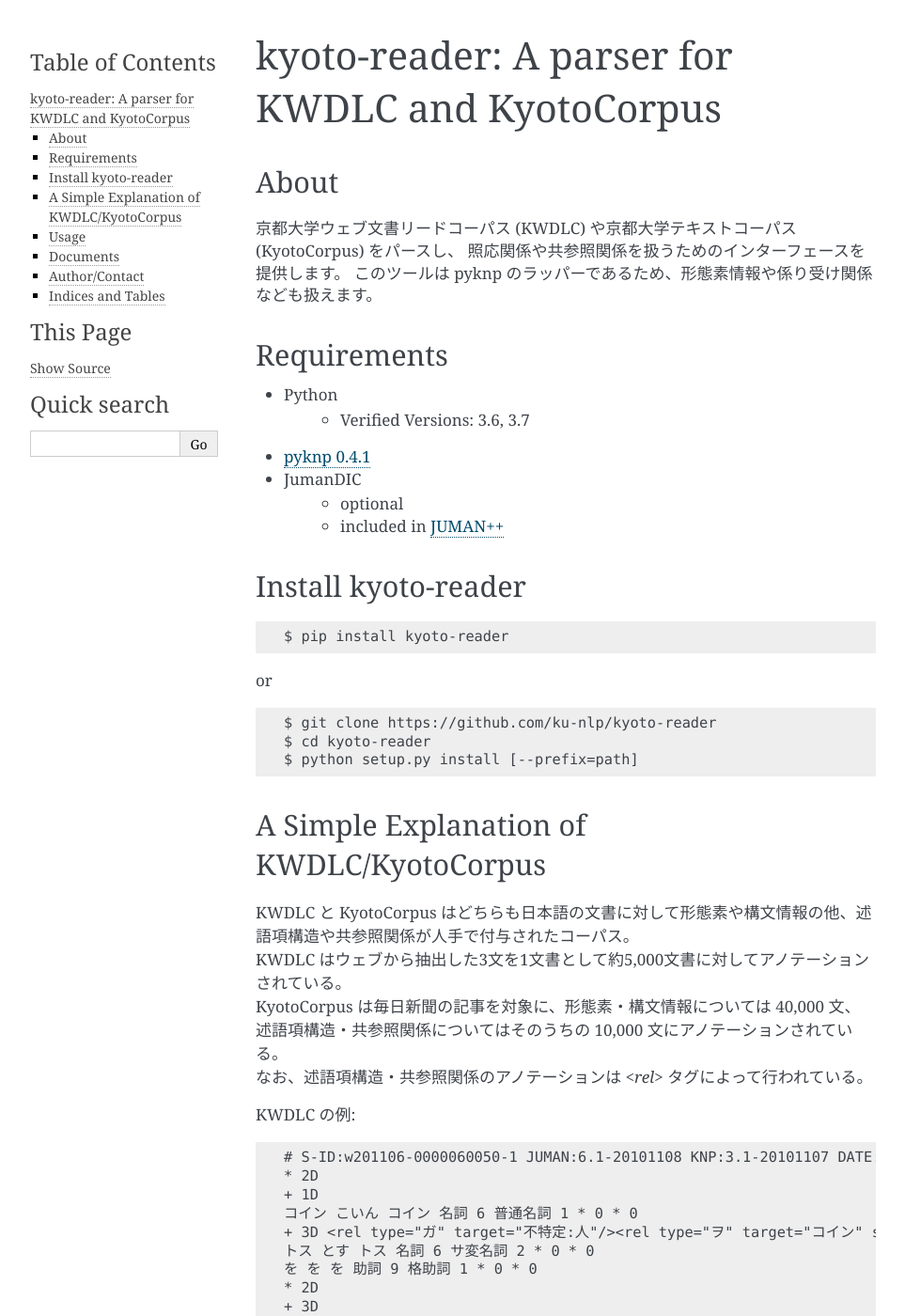
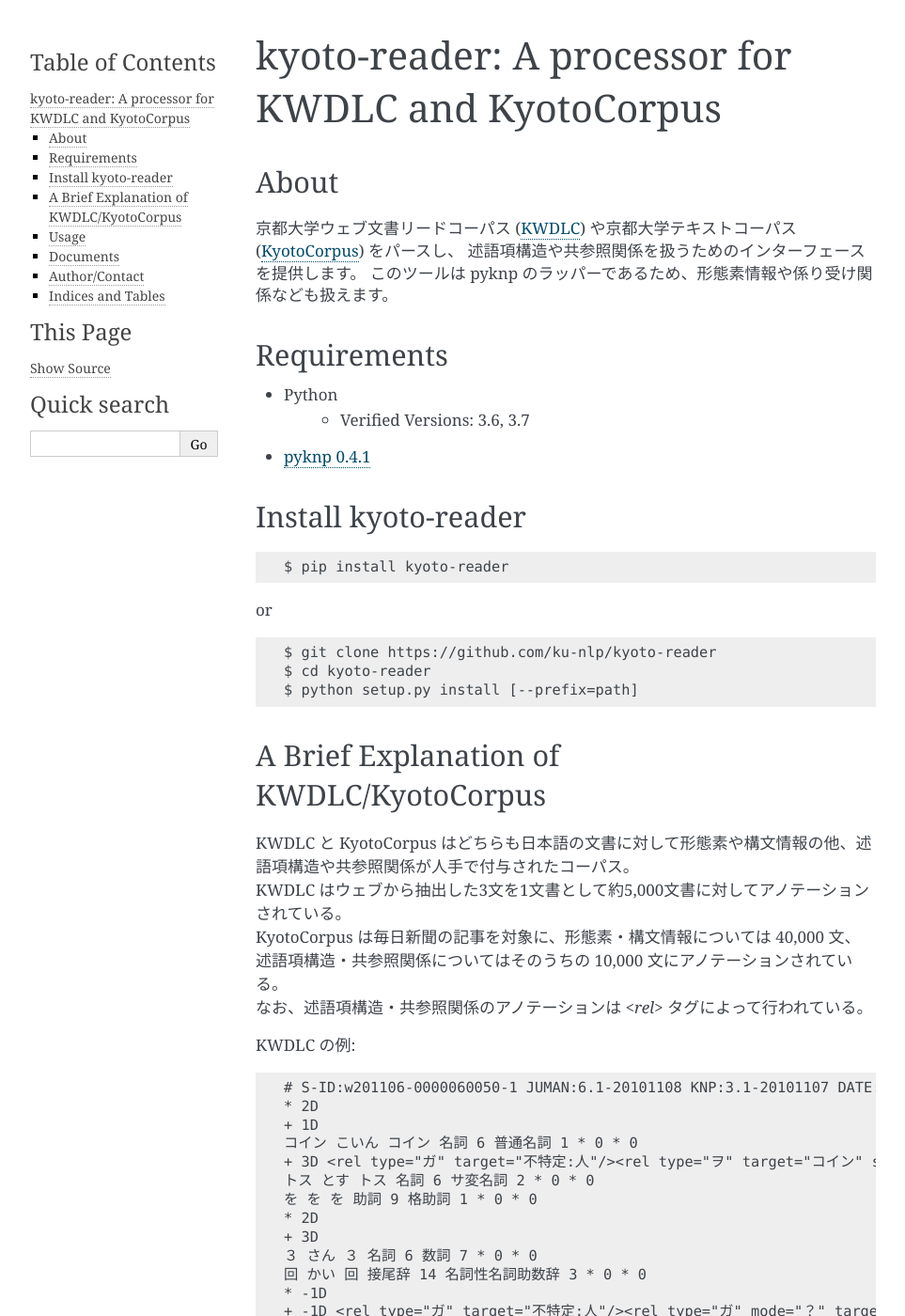
Before and after one commit to ku-nlp/kyoto-reader, a Sphinx documentation site: the page built from docs/source/index.rst, in a window 1280 px wide and 1400 px high. Shown: the whole window at 94% size, without its empty margins (148-1111 px from the left). Built offline with Sphinx 7.4.7, drawn with Linux system fonts in a browser that asks for light colours; the version number could not be read and is left out; some of the changed text lies outside the part shown.

Commit message:
fix documents

```diff
--- a/docs/source/index.rst
+++ b/docs/source/index.rst
@@ -3,17 +3,20 @@
    You can adapt this file completely to your liking, but it should at least
    contain the root `toctree` directive.
 
-================================================
-kyoto-reader: A parser for KWDLC and KyotoCorpus
-================================================
+===================================================
+kyoto-reader: A processor for KWDLC and KyotoCorpus
+===================================================
 
 
 About
 ========================
 
-京都大学ウェブ文書リードコーパス (KWDLC) や京都大学テキストコーパス (KyotoCorpus) をパースし、
-照応関係や共参照関係を扱うためのインターフェースを提供します。
+京都大学ウェブ文書リードコーパス (KWDLC_) や京都大学テキストコーパス (KyotoCorpus_) をパースし、
+述語項構造や共参照関係を扱うためのインターフェースを提供します。
 このツールは pyknp のラッパーであるため、形態素情報や係り受け関係なども扱えます。
+
+.. _KWDLC: https://github.com/ku-nlp/KWDLC
+.. _KyotoCorpus: https://github.com/ku-nlp/KyotoCorpus
 
 
 Requirements
@@ -22,12 +25,10 @@
 - Python
     -  Verified Versions: 3.6, 3.7
 - `pyknp 0.4.1`_
-- JumanDIC
-    - optional
-    - included in `JUMAN++`_
+.. - JumanDIC_ (optional)
 
 .. _`pyknp 0.4.1`: https://github.com/ku-nlp/pyknp
-.. _JUMAN++: http://nlp.ist.i.kyoto-u.ac.jp/index.php?JUMAN++
+.. _JumanDIC: https://github.com/ku-nlp/JumanDIC
 
 
 Install kyoto-reader
@@ -46,7 +47,7 @@
     $ python setup.py install [--prefix=path]
 
 
-A Simple Explanation of KWDLC/KyotoCorpus
+A Brief Explanation of KWDLC/KyotoCorpus
 ================================================
 
 | KWDLC と KyotoCorpus はどちらも日本語の文書に対して形態素や構文情報の他、述語項構造や共参照関係が人手で付与されたコーパス。
```
Also changed, not shown: other parts of docs/source/index.rst (+6 -4 lines), README.md (+3 -3 lines).
